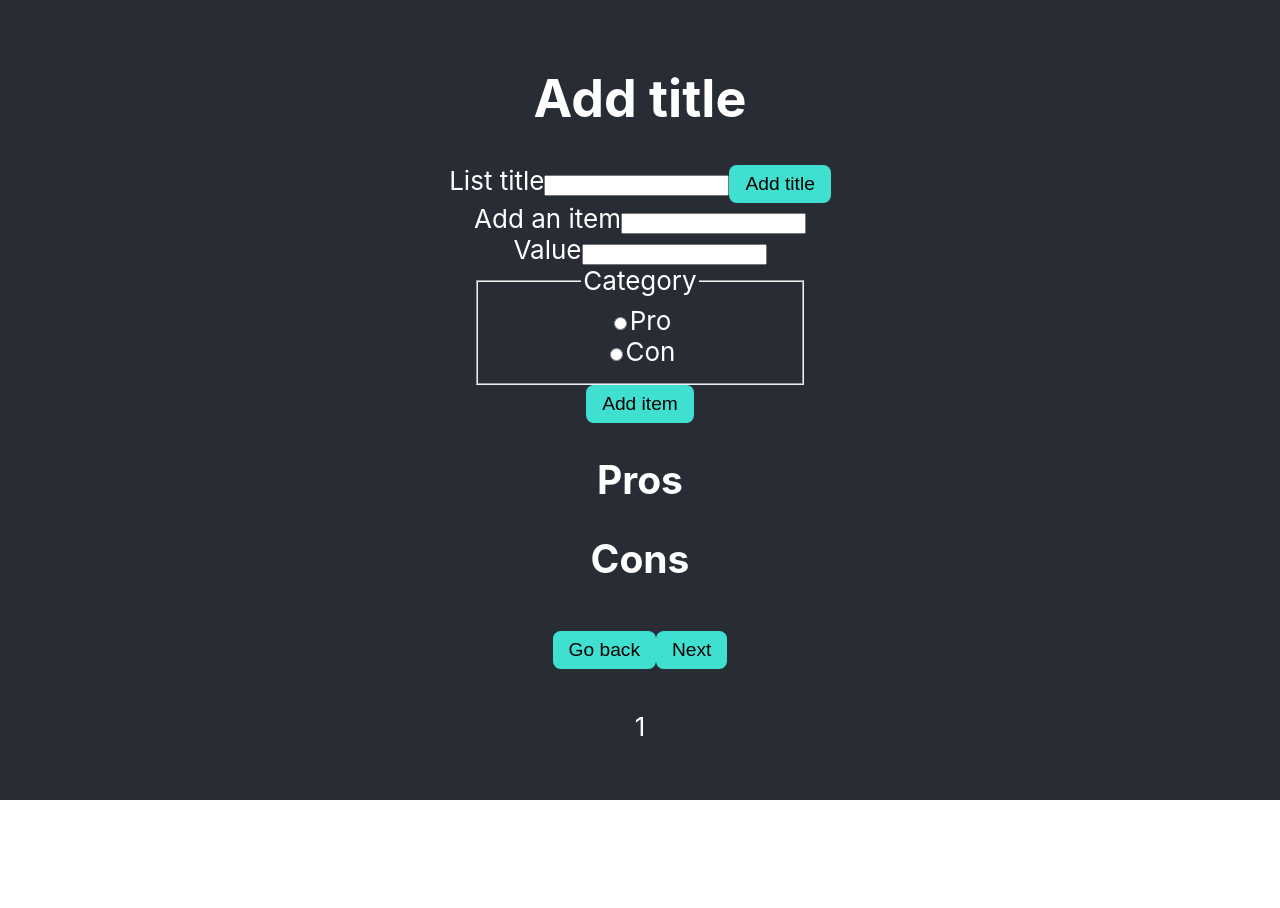
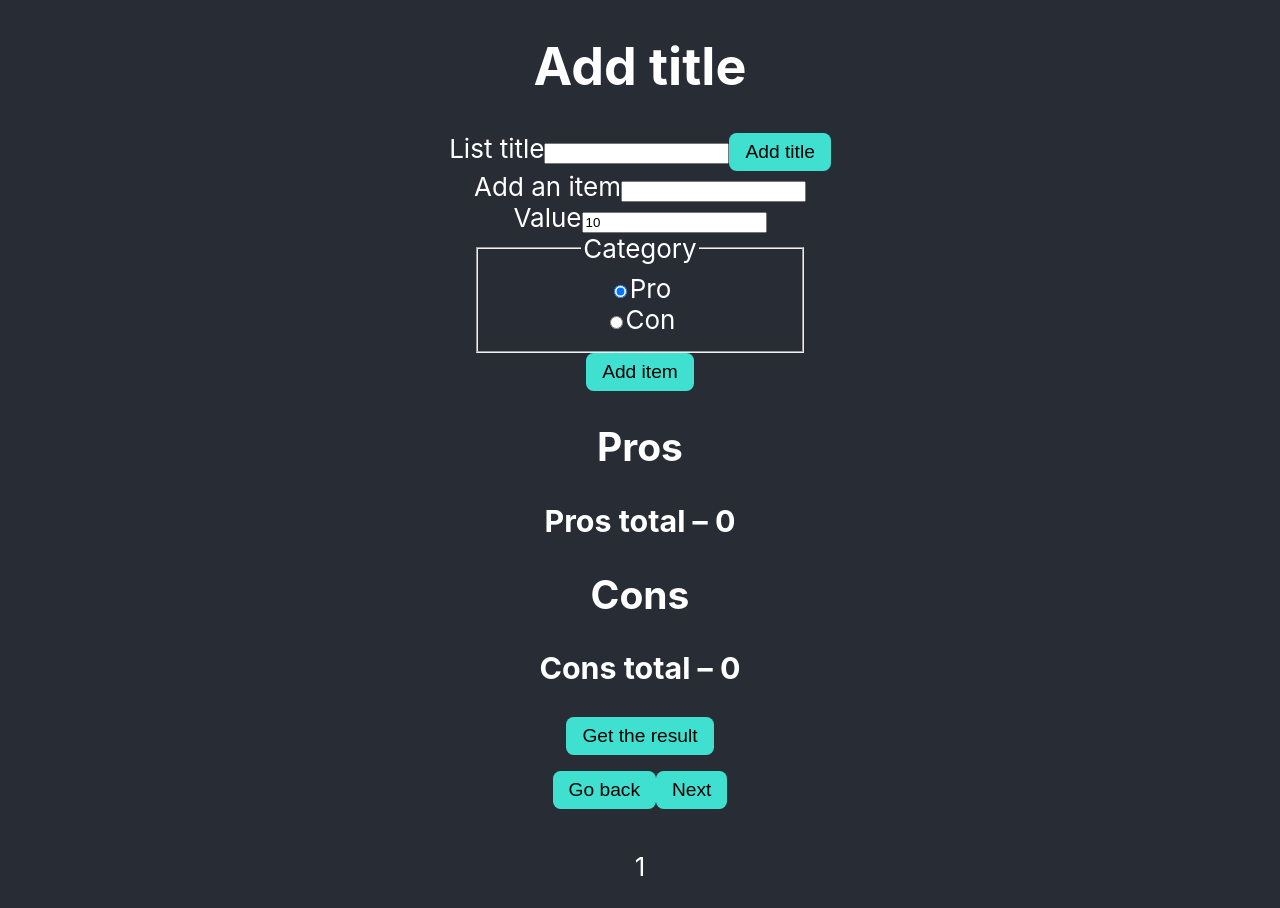
Before and after one commit to mbarker84/pros-cons, a React (Create React App) app: page / in a window 1280 px wide. Both pictures are taken after a click on the button "Next". Before the commit the page ends 800 px from the top, so only its background shows below. Built offline with nearby package versions, Linux system fonts and the light colour scheme.

Commit message:
Calculating totals

```diff
--- a/src/components/CreateNewItem.js
+++ b/src/components/CreateNewItem.js
@@ -3,7 +3,7 @@ import React, { useState } from 'react'
 const initialState = {
   title: '',
   type: 'pro',
-  itemValue: 0,
+  itemValue: 10,
 }
 
 async function addItem (e, setData, onSubmit, data) {
@@ -26,11 +26,7 @@ const selectType = (e, setData, data, type) => {
 }
 
 const CreateNewItem = (props) => {
-  const [data, setData] = useState({})
-
-  if (data === {}) {
-    setData(initialState)
-  }
+  const [data, setData] = useState(initialState)
 
   return (
     <form>
--- a/src/components/FormAndList.js
+++ b/src/components/FormAndList.js
@@ -1,6 +1,7 @@
 import React, { useState } from 'react'
 import CreateNewItem from './CreateNewItem'
 import List from './List'
+import ListTotal from './ListTotal'
 
 const onItemSubmit = (setPros, setCons, pros, cons, data) => {
   if (data.type === 'pro') {
@@ -12,16 +13,70 @@ const onItemSubmit = (setPros, setCons, pros, cons, data) => {
   }
 }
 
+const calculateTotal = (listItems) => {
+  if (!listItems.length) return 0
+  if (listItems.length === 1) return listItems[0].itemValue
+  return listItems.reduce((acc, curr) => parseInt(acc.itemValue) + parseInt(curr.itemValue))
+}
+
+const renderButton = (setWinner, pros, cons) => {
+  const winner = pros > cons ? 'pros' : cons < pros ? 'cons' : 'equal'
+  return (
+    <button type="submit" onClick={(e) => {
+      e.preventDefault()
+      setWinner(winner)
+    }}>Get the result</button>
+  )
+}
+
+const renderResult = (winner) => {
+  if (winner === 'equal') {
+    return (
+      <div>
+        <h3>The lists are equal</h3>
+      </div>
+    )
+  }
+
+  if (winner) {
+    return (
+      <div>
+        <h3>The winner is {winner}</h3>
+      </div>
+    )
+  }
+}
+
+const renderCreate = (setPros, setCons, pros, cons, winner) => {
+  if (!winner) {
+    return (
+      <CreateNewItem onSubmit={(data) => onItemSubmit(setPros, setCons, pros, cons, data)}></CreateNewItem>
+    )
+  }
+}
+
 const FormAndList = (props) => {
   const [pros, setPros] = useState([])
   const [cons, setCons] = useState([])
+  const [winner, setWinner] = useState(null)
+
+  const totalPros = calculateTotal(pros)
+  const totalCons = calculateTotal(cons)
 
   return (
     <div>
-      <CreateNewItem onSubmit={(data) => onItemSubmit(setPros, setCons, pros, cons, data)}></CreateNewItem>
+      {renderCreate(setPros, setCons, pros, cons, winner)}
       <div>
-        <List title="Pros" items={pros}></List>
-        <List title="Cons" items={cons}></List>
+        {renderResult(winner)}
+        <div>
+          <List title="Pros" items={pros}></List>
+          <ListTotal title="Pros total" value={totalPros}></ListTotal>
+        </div>
+        <div>
+          <List title="Cons" items={cons}></List>
+          <ListTotal title="Cons total" value={totalCons}></ListTotal>
+        </div>
+        {renderButton(setWinner, totalPros, totalCons)}
       </div>
     </div>
   )
--- /dev/null
+++ b/src/components/ListTotal.js
@@ -0,0 +1,9 @@
+import React from 'react'
+
+const ListTotal = (props) => {
+  return (
+    <h3>{props.title} – {props.value}</h3>
+  )
+}
+
+export default ListTotal
```
